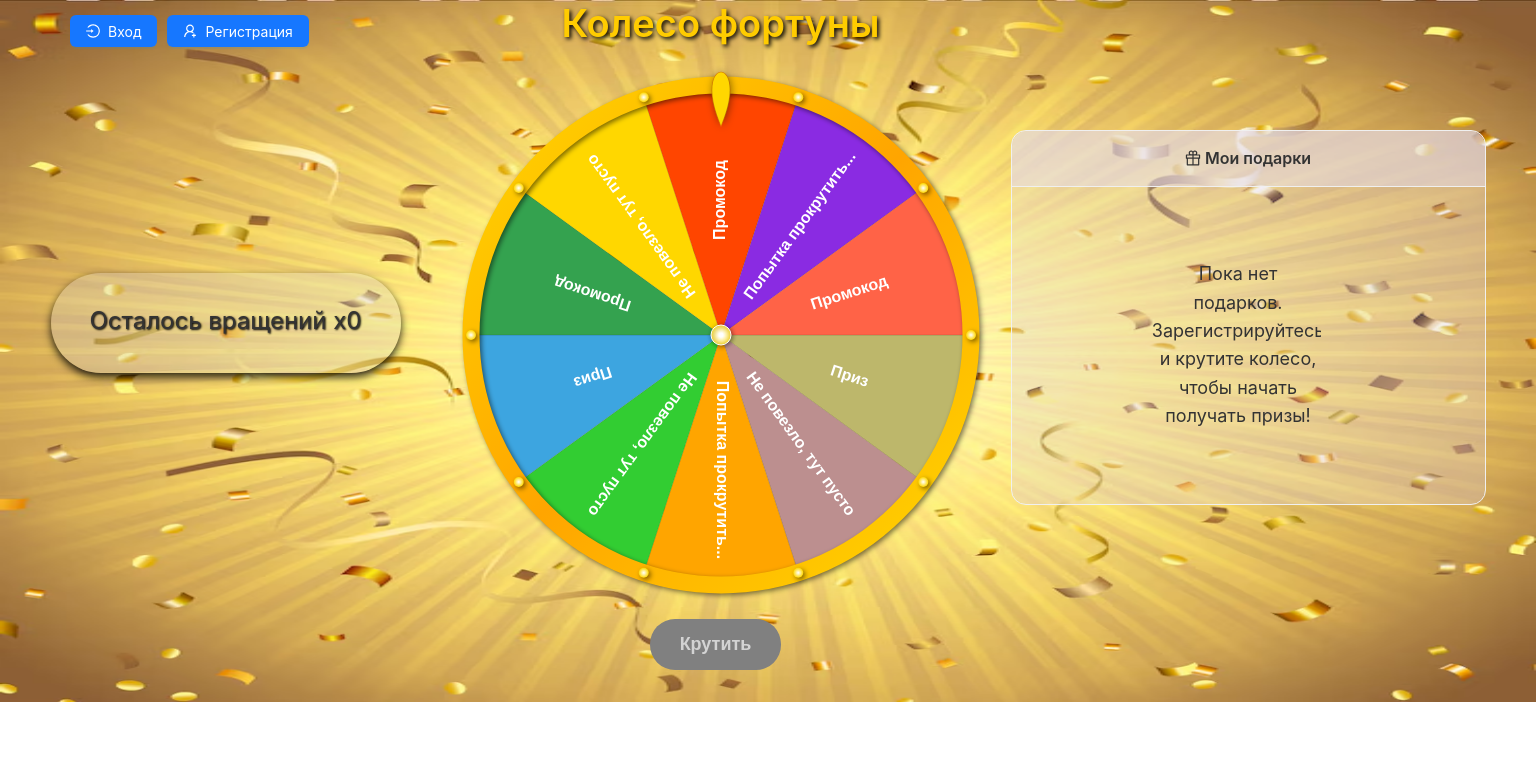
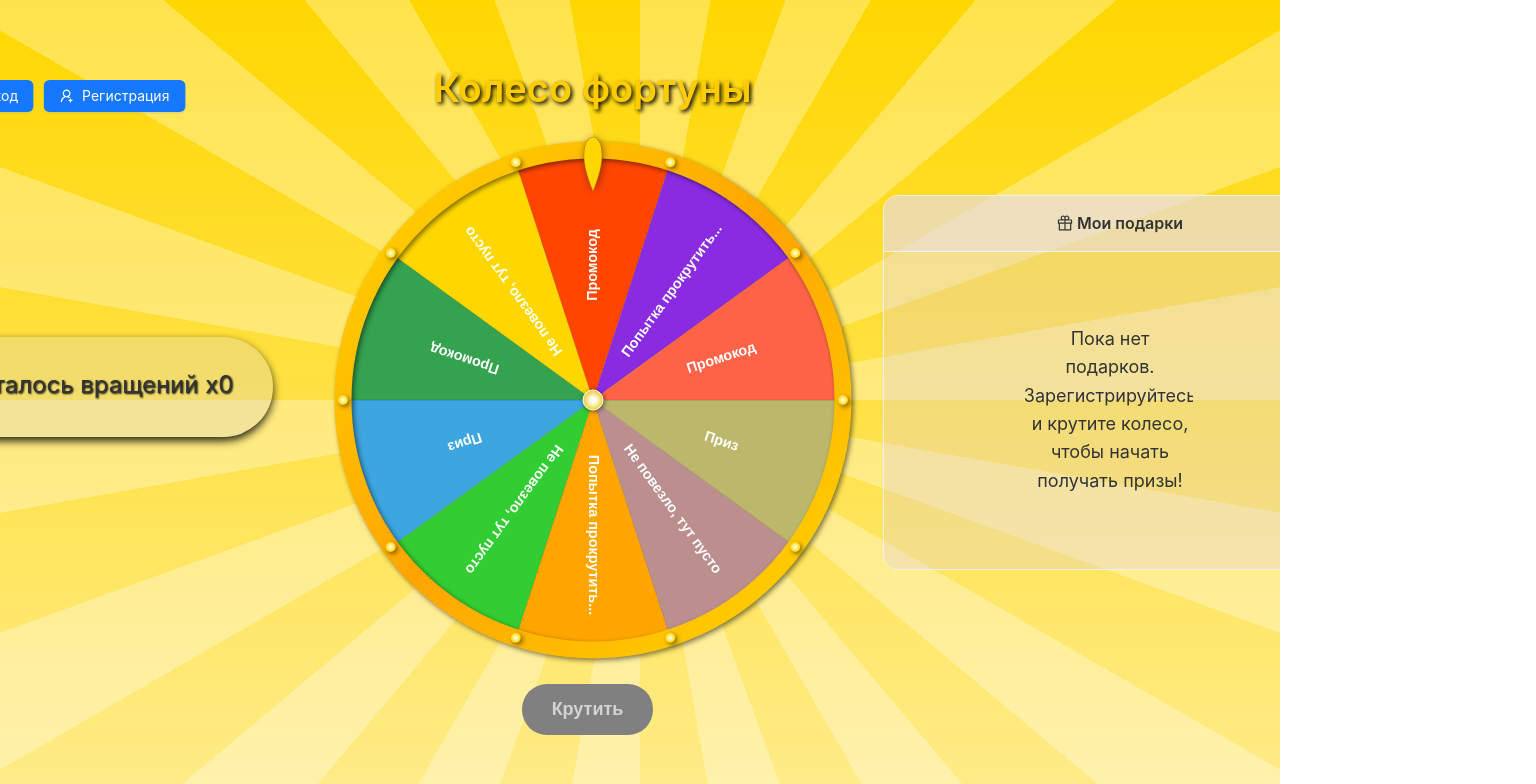
Before and after one commit to DariaDenisova939/wheel_app_frontend, a React (Create React App) app: page / in a window 1280 px wide. Shown: the top 784 px of the page, 1536 px wide, since content can reach past the window. Built offline with nearby package versions, Linux system fonts and the light colour scheme.

Commit message:
fixes: prizes, alert, registration, background

```diff
--- a/src/App.jsx
+++ b/src/App.jsx
@@ -1,25 +1,43 @@
 import React from 'react';
 import FortuneWheel from './pages/Wheel';
-import backgroundImage from './Styles/gold-background.avif'; // Импорт изображения
 
 const App = () => {
     return (
         <div style={{
-              backgroundImage: `url(${backgroundImage})`,
-              backgroundSize: '100% 100%',
-              backgroundRepeat: 'no-repeat',
-              width: '1536px',
-              height: '702px',
-              display: 'flex', // Используем flexbox для центрирования
-              alignItems: 'flex-start', // Выравнивание по верхнему краю
-              justifyContent: 'center', // Центрирование по горизонтали
-            }}>
-            <div style={{ marginTop: '-25px' }}> {/* Сдвиг вверх */}
+            background: 'linear-gradient(to bottom, #FFD700, #FFEC8B)', // Желтый градиент
+            backgroundSize: 'cover',
+            backgroundRepeat: 'no-repeat',
+            minWidth: '100vw', // Используем minWidth и minHeight, чтобы контейнер мог расширяться
+            minHeight: '100vh',
+            display: 'flex',
+            alignItems: 'center',
+            justifyContent: 'center',
+            position: 'relative',
+            overflow: 'auto' // Разрешаем прокрутку
+        }}>
+            {/* Центральный градиент */}
+            <div style={{
+                position: 'absolute',
+                width: '300px',
+                height: '300px',
+                background: 'radial-gradient(circle, white, transparent 70%)',
+                zIndex: 1
+            }}></div>
+
+            {/* Белые лучи по всей окружности */}
+            <div style={{
+                position: 'absolute',
+                width: '100%',
+                height: '100%',
+                background: 'repeating-conic-gradient(from 0deg, rgba(255, 255, 255, 0.3) 0deg 10deg, transparent 10deg 20deg)',
+                zIndex: 0
+            }}></div>
+
+            <div style={{ marginTop: '-25px', zIndex: 2 }}>
                 <FortuneWheel />
             </div>
         </div>
     );
 };
 
-
 export default App;
--- a/src/components/FortuneWheel/Connector.tsx
+++ b/src/components/FortuneWheel/Connector.tsx
@@ -3,11 +3,12 @@ import View from './View'; // Убедитесь, что путь правиль
 import { Form } from 'antd';
 import { segColors, initialSegments } from '@models/wheelData'; // Импортируем initialSegments
 import { useDispatch, useSelector } from 'react-redux'; // Импортируем useDispatch и useSelector
-import { setPrizeType, setAvailableSpins } from '../SpinCounter/actions'; // Импортируем действие
+import { setPrizeType, setAvailableSpins, setUserPrizes } from '../SpinCounter/actions'; // Импортируем действие
 
 export interface RootState {
   prizeType: string,
-  availableSpins: number;
+  availableSpins: number,
+  userPrizes: [];
   // Добавьте другие свойства состояния, если они есть
 }
 
@@ -61,6 +62,85 @@ const FortuneWheelComponent = ({ onFinished}) => {
         throw error;
     }
 };
+    const fetchPrizes = async (retry = true) => {
+            const token = localStorage.getItem('token');
+            try {
+                if (!token) {
+                    dispatch(setUserPrizes([])); // Reset prizes in Redux if there is no token
+                    return;
+                }
+                const response = await fetch('http://try-your-luck.worktools.space/api/user-prizes', {
+                    method: 'GET',
+                    headers: {
+                        'Content-Type': 'application/json',
+                        'Accept': 'application/json',
+                        'Authorization': `Bearer ${token}`,
+                    },
+                });
+
+                if (response.status === 401 && retry) {
+                    const newToken = await refreshToken();
+                    if (newToken) {
+                        // Retry the request with the new token
+                        await fetchPrizes(false);
+                    }
+                    return;
+                }
+
+                if (!response.ok) {
+                    throw new Error('Network response was not ok');
+                }
+
+                const data = await response.json();
+                console.log(data);
+
+                // Map over the array of prizes to extract the necessary information
+                const prizes = data.map(item => {
+                    let typeText;
+                    let valueText;
+
+                    // Determine the type text based on prize_type
+                    switch (item.prize_type) {
+                        case !item.prize || !item.prize.name:
+                            typeText = 'тип';
+                            valueText = 'бд пустая('; // No additional value needed for empty prize
+                            break;
+                        case 'empty_prize':
+                            typeText = 'Пустой приз';
+                            valueText = item.prize.name; // No additional value needed for empty prize
+                            break;
+                        case 'material_thing':
+                            typeText = 'Подарок';
+                            valueText = item.prize.name; // Assuming the prize name is available
+                            break;
+                        case 'attempt':
+                            typeText = 'Попытка';
+                            valueText = item.prize.name; // No additional value needed for attempt
+                            break;
+                        case 'promocode':
+                            typeText = 'Промокод: '+ item.promocode_code.code;
+                            valueText = item.prize.name; // Assuming the promocode is available in the prize object
+                            break;
+                        default:
+                            typeText = 'Неизвестный тип';
+                            valueText = '';
+                    }
+
+                    return {
+                        value: valueText,
+                        type: typeText
+                        // Add any other properties you need
+                    };
+                });
+
+                dispatch(setUserPrizes(prizes)); // Dispatch the action to update Redux store
+                console.log('призы')
+                console.log(prizes)
+
+            } catch (error) {
+                console.error('Error fetching prizes:', error);
+            }
+        };
     const fetchSegments = async (retry = true, currentToken) => {
         try {
             const response = await fetch('http://try-your-luck.worktools.space/api/wheel-fortune/active-wheel', {
@@ -163,6 +243,7 @@ const FortuneWheelComponent = ({ onFinished}) => {
             console.log('Выигрышный сегмент:', data);
             dispatch(setPrizeType(data.prize_type));
             fetchAvailableSpins()
+
         } catch (error) {
             console.error('Ошибка при получении выигрышного сегмента:', error);
         }
@@ -172,6 +253,7 @@ const FortuneWheelComponent = ({ onFinished}) => {
         setCurrentWinner(winner);
         if (onFinished) {
             onFinished(winner);
+            fetchPrizes()
         }
     };
 
--- a/src/components/FortuneWheel/View.tsx
+++ b/src/components/FortuneWheel/View.tsx
@@ -41,7 +41,7 @@ const View = ({
   upDuration = 100,
   downDuration = 1000,
   fontFamily = 'proxima-nova',
-  fontSize = '1em',
+  fontSize = '0.9em',
   outlineWidth = 10,
   countspin,
   spin_view
@@ -451,7 +451,7 @@ const drawNeedle = () => {
           pointerEvents: isFinished && isOnlyOnce ? 'none' : 'auto'
         }}
       />
-      <div style={{ textAlign: 'center' }}>
+      <div style={{ textAlign: 'center', userSelect: 'none' }}>
             <button
                 className='button'
                 onClick={isStarted ? stop : spin}
--- a/src/components/GiftList/Connector.tsx
+++ b/src/components/GiftList/Connector.tsx
@@ -1,9 +1,16 @@
-import React, { useRef, useState, useEffect } from 'react';
+import React, { useRef, useEffect } from 'react';
+import { useDispatch, useSelector } from 'react-redux';
+import { setUserPrizes } from '../SpinCounter/actions'; // Import the action to set user prizes
 import GiftListComponent from './View'; // Ensure the path is correct
+export interface RootState {
+  userPrizes: [];
+  // Добавьте другие свойства состояния, если они есть
+}
+const GiftListConnector = () => {
+    const carouselRef = useRef(null);
+    const dispatch = useDispatch(); // Initialize useDispatch
 
-const GiftListConnector = () => {
-    const [prizes, setPrizes] = useState([]);
-    const carouselRef = useRef(null);
+    // Get prizes from Redux store
 
     // Function to refresh token
     const refreshToken = async () => {
@@ -20,7 +27,6 @@ const GiftListConnector = () => {
                     'Content-Type': 'application/json',
                     'Accept': 'application/json',
                     'Authorization': `Bearer ${refreshToken}`
-
                 },
             });
 
@@ -44,13 +50,12 @@ const GiftListConnector = () => {
         }
     };
 
-
     // Function to fetch prizes from the server
     const fetchPrizes = async (retry = true) => {
         const token = localStorage.getItem('token');
         try {
             if (!token) {
-                setPrizes([]); // Reset prizes if there is no token
+                dispatch(setUserPrizes([])); // Reset prizes in Redux if there is no token
                 return;
             }
             const response = await fetch('http://try-your-luck.worktools.space/api/user-prizes', {
@@ -113,7 +118,10 @@ const GiftListConnector = () => {
                 };
             });
 
-            setPrizes(prizes); // Set the prizes state with the array of prizes
+            dispatch(setUserPrizes(prizes)); // Dispatch the action to update Redux store
+            console.log('призы')
+            console.log(prizes)
+
         } catch (error) {
             console.error('Error fetching prizes:', error);
         }
@@ -129,7 +137,7 @@ const GiftListConnector = () => {
         const handleTokenChange = () => {
             const token = localStorage.getItem('token');
             if (!token) {
-                setPrizes([]); // Reset prizes if there is no token
+                dispatch(setUserPrizes([])); // Reset prizes in Redux if there is no token
             } else {
                 fetchPrizes(); // Fetch prizes whenever the token changes
             }
@@ -144,22 +152,18 @@ const GiftListConnector = () => {
         };
     }, []); // Empty dependency array ensures this runs once on mount
 
-    const handlePrizeAdded = () => {
-        fetchPrizes(); // Fetch prizes again when a new prize is added
-    };
-
     const next = () => {
         carouselRef.current.next();
-        handlePrizeAdded(); // Call handlePrizeAdded when moving to the next prize
     };
 
     const prev = () => {
         carouselRef.current.prev();
     };
-
+    const prizesOutput = useSelector((state: RootState) => state.userPrizes);
+    console.log('Перед отправкой', prizesOutput)
     return (
         <GiftListComponent
-            prizes={prizes}
+            prizes={prizesOutput}
             carouselRef={carouselRef}
             next={next}
             prev={prev}
--- a/src/components/Registration/Connector.tsx
+++ b/src/components/Registration/Connector.tsx
@@ -28,10 +28,8 @@ const Connector = () => {
             if (!response.ok) {
                 const errorData = await response.json();
                 console.log('Ответ сервера:', response.status);
-                if (response.status === 400 && errorData.message.includes('password')) {
-                    setRegistrationError('Слишком короткий пароль');
-                } else {
-                    setRegistrationError('Ошибка регистрации. Попробуйте еще раз.');
+                if (response.status === 422) {
+                    setRegistrationError(errorData.message);
                 }
                 throw new Error('Ошибка сети');
             }
@@ -43,7 +41,6 @@ const Connector = () => {
             form.resetFields();
         } catch (error) {
             console.error('Ошибка регистрации:', error);
-            setRegistrationError('Ошибка регистрации. Пароль должен содержать от 6 до 20 символов');
         }
     };
 
--- a/src/components/SpinCounter/actions.js
+++ b/src/components/SpinCounter/actions.js
@@ -7,3 +7,7 @@ export const setPrizeType = (prizeType) => ({
     type: 'SET_PRIZE_TYPE',
     payload: prizeType,
 });
+export const setUserPrizes = (prizes) => ({
+    type: 'SET_USER_PRIZES',
+    payload: prizes,
+});
--- a/src/components/SpinCounter/spinReducer.js
+++ b/src/components/SpinCounter/spinReducer.js
@@ -2,7 +2,8 @@
 
 const initialState = {
   availableSpins: 0,
-  prizeType: null, // Add prizeType to the initial state
+  prizeType: null,
+  userPrizes: [], // Add userPrizes to the initial state
 };
 
 const spinReducer = (state = initialState, action) => {
@@ -17,6 +18,11 @@ const spinReducer = (state = initialState, action) => {
         ...state,
         prizeType: action.payload,
       };
+    case 'SET_USER_PRIZES':
+      return {
+        ...state,
+        userPrizes: action.payload,
+      };
     default:
       return state;
   }
--- a/src/pages/Wheel/View.jsx
+++ b/src/pages/Wheel/View.jsx
@@ -102,17 +102,25 @@ const AppController = () => {
           showIcon
           style={{
             position: 'fixed',
-            top: '50%',
-            left: '50%',
-            transform: 'translate(-50%, -50%)',
+            top: '5px',
+            left: '47%',
+            transform: 'translateX(-50%)',
             zIndex: 1000,
           }}
           onClose={() => setShowSuccessAlert(false)}
         />
       )}
-      <Content style={{ display: 'flex', padding: '0px', alignItems: 'center' }}>
+      <Content style={{ display: 'flex', padding: '0px', alignItems: 'center', position: 'relative' }}>
         {/* Authentication and registration buttons */}
-        <div style={{ position: 'absolute', top: '15px', left: '70px', display: 'flex', gap: '10px' }}>
+        <div style={{
+          position: 'absolute',
+          top: '5vh', // Используем vh для адаптивности
+          left: '10%',
+          transform: 'translateX(-50%)',
+          display: 'flex',
+          gap: '10px',
+          justifyContent: 'center'
+        }}>
           {!localStorage.getItem('token') ? (
             <>
               <Button type="primary" onClick={showLoginModal} icon={<LoginOutlined />}>
@@ -121,7 +129,6 @@ const AppController = () => {
               <Button type="primary" onClick={showRegistrationModal} icon={<UserAddOutlined />}>
                 Регистрация
               </Button>
-
             </>
           ) : (
             <Logout onLogoutSuccess={handleLogoutSuccess} />
```
Lines whose indentation alone changed are shown as unchanged.
